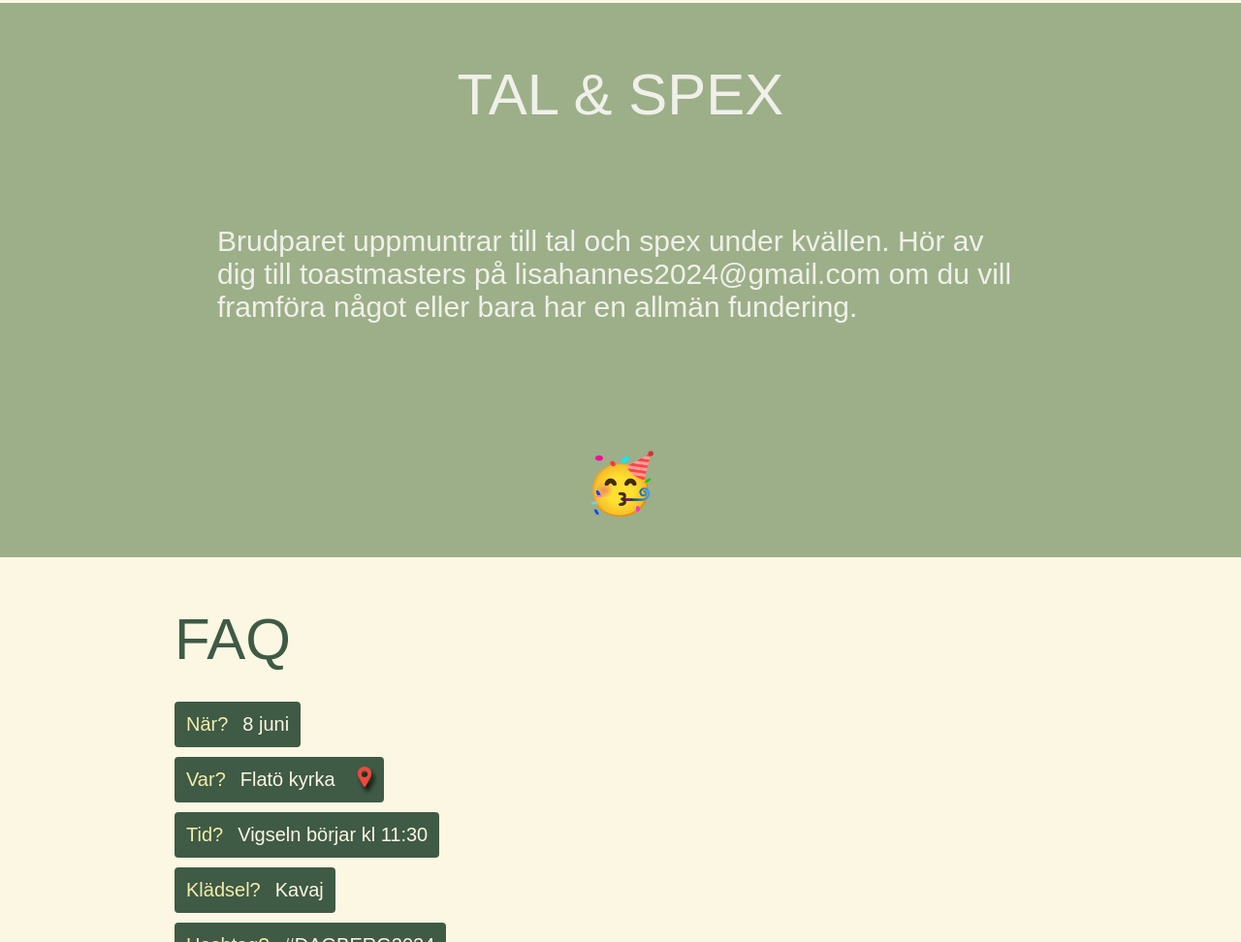
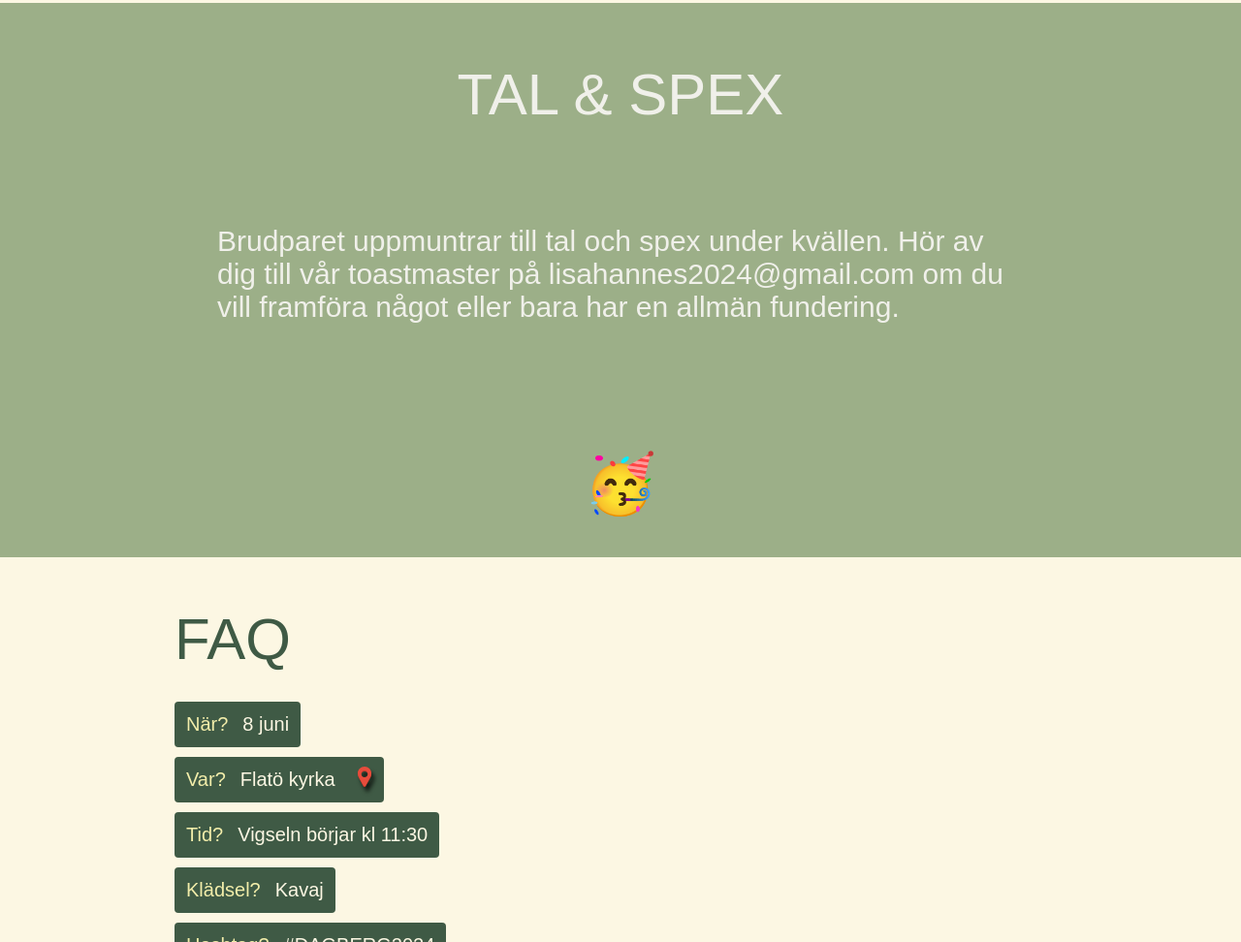
Before and after one commit to ViktorSjoblom/wedding, a plain HTML site: page info.html in a window 1280 px wide. Shown: the part 1085-2057 px from the top of the page at 97% size. Drawn offline with Linux system fonts and the light colour scheme.

Commit message:
Update info.html

```diff
--- a/info.html
+++ b/info.html
@@ -35,7 +35,7 @@
             <div id="tal-och-spex" class="toastmasters-info">
                 <p class="big-text">TAL & SPEX</p>
                 <div class="toast-info" style="width:65%;padding-bottom:30px;">
-                    <p class="small-text">Brudparet uppmuntrar till tal och spex under kvällen. Hör av dig till toastmasters på lisahannes2024@gmail.com om du vill framföra något eller bara har en allmän fundering.</p>
+                    <p class="small-text">Brudparet uppmuntrar till tal och spex under kvällen. Hör av dig till vår toastmaster på lisahannes2024@gmail.com om du vill framföra något eller bara har en allmän fundering.</p>
                 </div>
                 <p class="big-text">🥳</p>
             </div>
```
